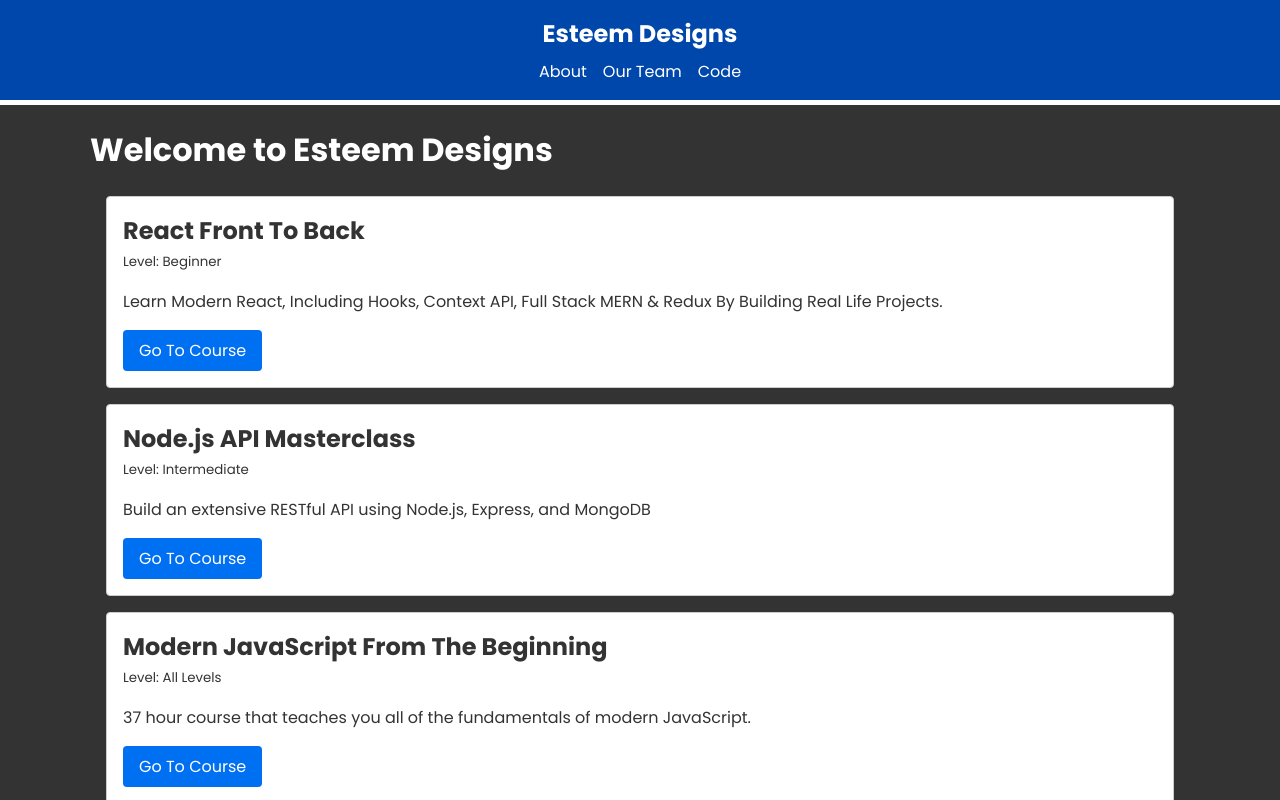
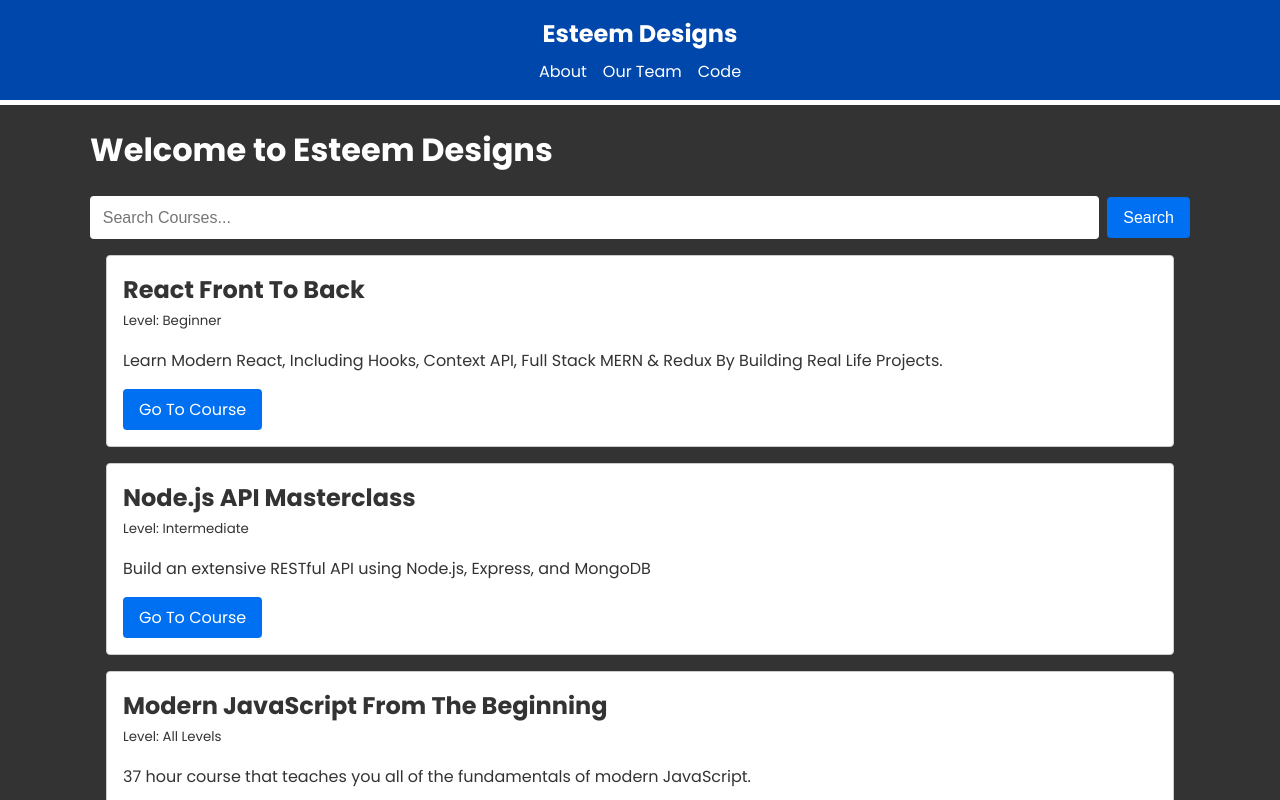
Before and after one commit to esteemayo/nextjs_13, a Next.js app: page / in a window 1280 px wide. Shown: the top 800 px of the page. Built offline with nearby package versions, Linux system fonts and the light colour scheme.

Commit message:
fix: add CourseSearch component

```diff
--- a/app/page.js
+++ b/app/page.js
@@ -25,6 +25,7 @@ const Home = () => {
   return (
     <>
       <h1>Welcome to Esteem Designs</h1>
+      <CourseSearch />
       <Courses courses={courses} />
     </>
   );
```
